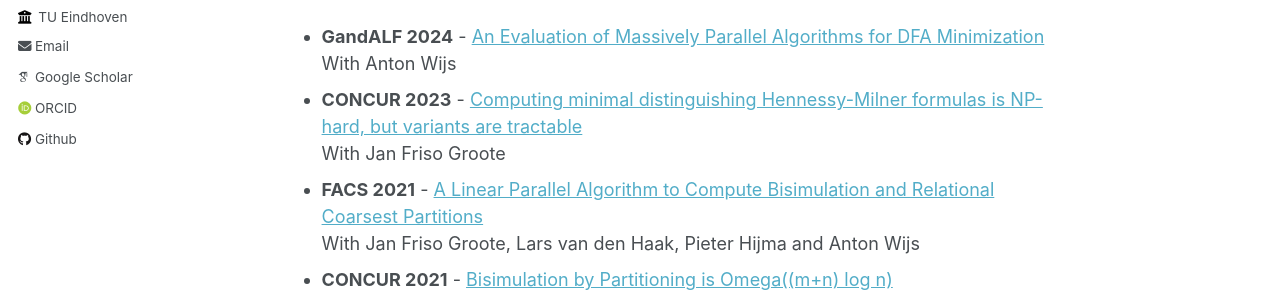
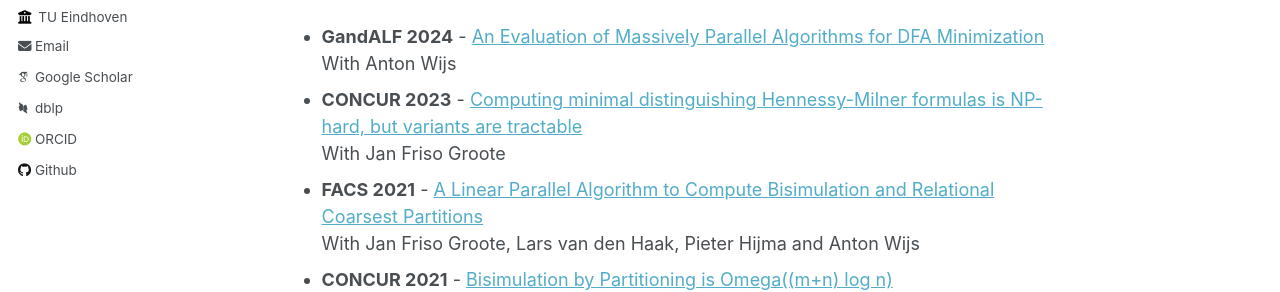
Before and after one commit to jjmartens/jjmartens.github.io, a Jekyll site: the page built from _pages/about.md, in a window 1280 px wide. Shown: the part 383-675 px from the top of the page. Built offline with Jekyll 4.4.1, drawn with Linux system fonts in a browser that asks for light colours; some web fonts are replaced.

Commit message:
Update author-profile.html

```diff
--- a/_includes/author-profile.html
+++ b/_includes/author-profile.html
@@ -43,6 +43,9 @@
       {% endif %}
       {% if author.googlescholar %}
         <li><a href="{{ author.googlescholar }}"><i class="ai ai-google-scholar icon-pad-right"></i>Google Scholar</a></li>
+      {% endif %}
+      {% if author.dblp %}
+        <li><a href="{{ author.dblp }}"><i class="ai ai-dblp icon-pad-right"></i>dblp</a></li>
       {% endif %}
       {% if author.semantic %}
         <li><a href="{{ author.semantic }}"><i class="ai ai-semantic-scholar ai-fw icon-pad-right"></i>Semantic Scholar</a></li>
```
